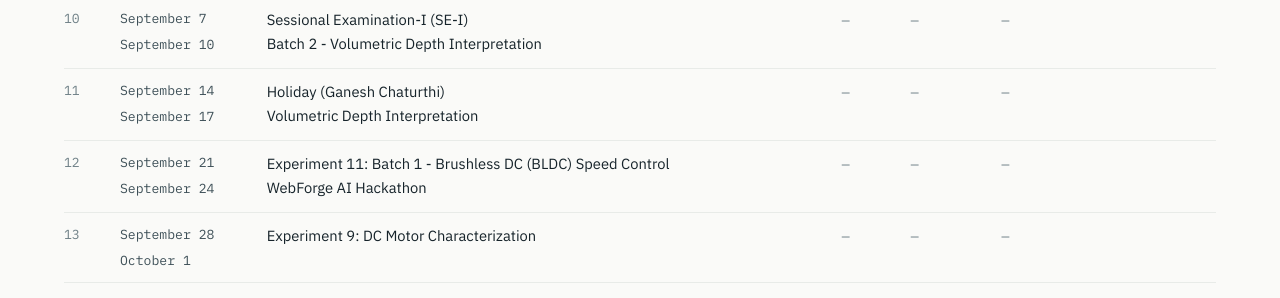
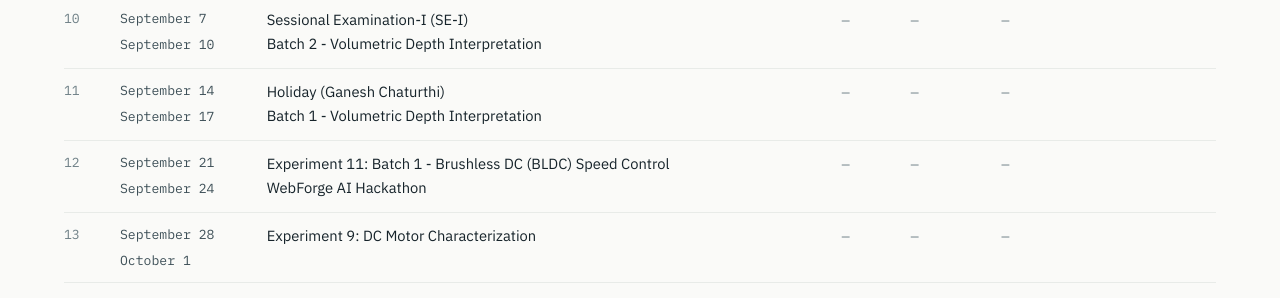
Before and after one commit to uhvardhan/sensors-actuators-lab, a Jekyll site: the page built from schedule.md, in a window 1280 px wide and 900 px high, scrolled down 732 px. Shown: the part 154-452 px from the top of the window. Built offline with Jekyll 4.4.1, drawn with Linux system fonts in a browser that asks for light colours.

Commit message:
Update session description for week 11

```diff
--- a/_data/schedule.yml
+++ b/_data/schedule.yml
@@ -77,7 +77,7 @@
   resources: []
 - week: 11
   dates: ["September 14", "September 17"]
-  session: "Holiday (Ganesh Chaturthi)<br>Volumetric Depth Interpretation"
+  session: "Holiday (Ganesh Chaturthi)<br>Batch 1 - Volumetric Depth Interpretation"
   notes: []
   scripts: []
   resources: []
```
